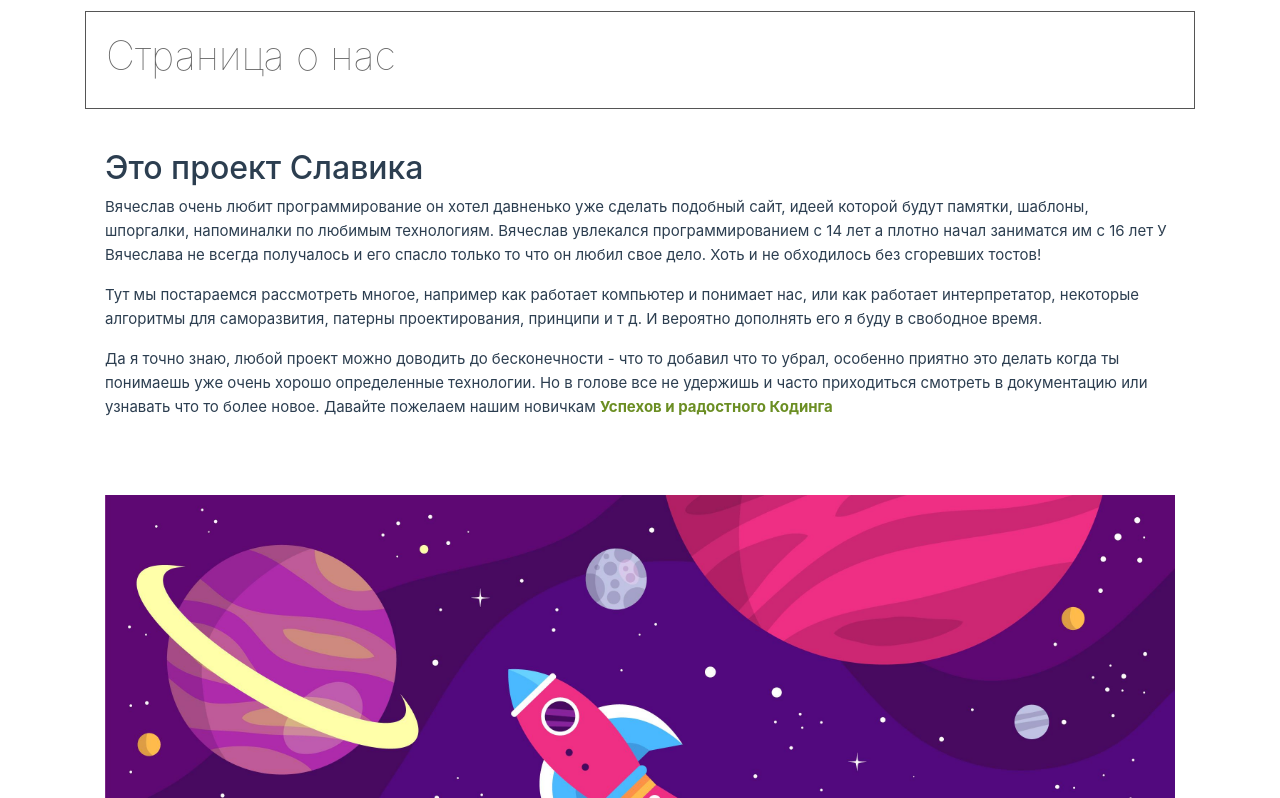
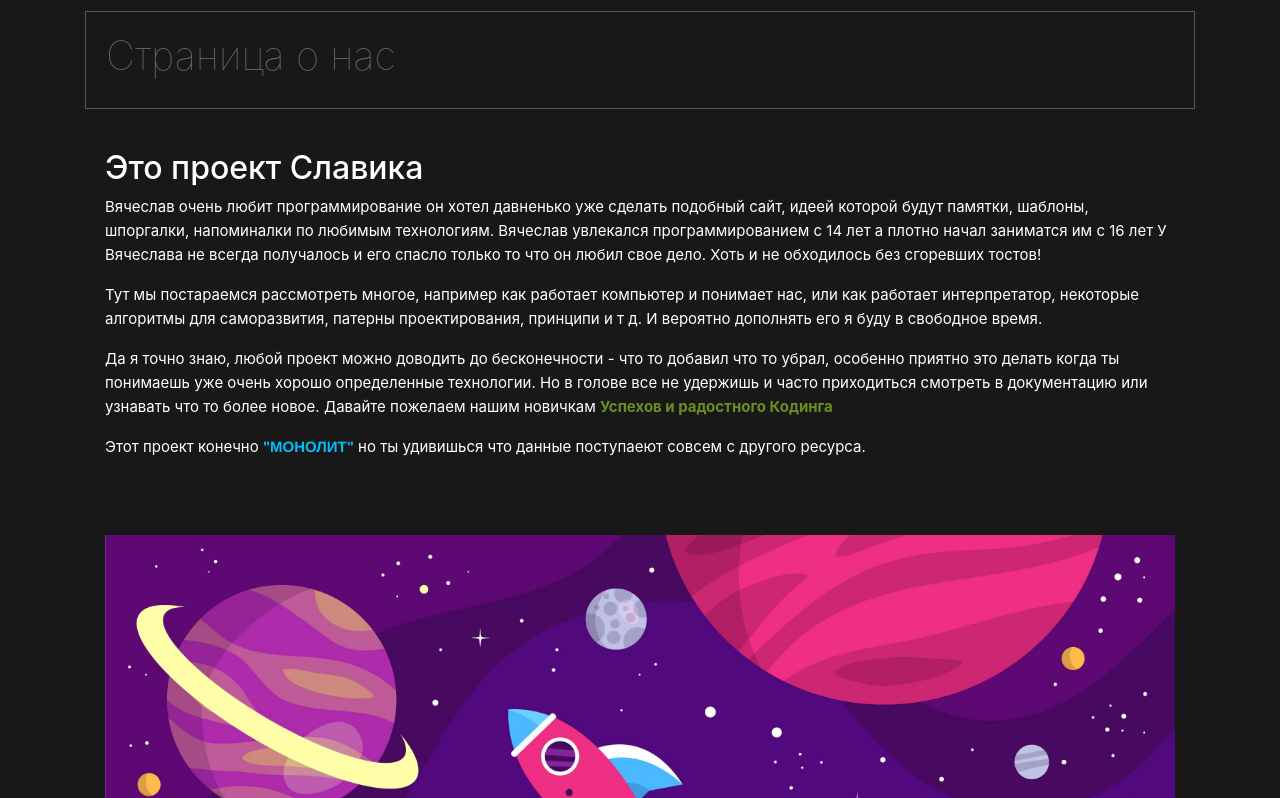
Before and after one commit to Viacheslav1998/quickduck, a Vue app in the folder public/vue-app/: page /about in a window 1280 px wide. Shown: the part 807-1605 px from the top of the page. Built offline with nearby package versions, Linux system fonts and the light colour scheme.

Commit message:
quickfix

```diff
--- a/public/vue-app/src/assets/base.css
+++ b/public/vue-app/src/assets/base.css
@@ -60,8 +60,8 @@
 
 body {
   min-height: 100vh;
-  color: var(--color-text);
-  background: var(--color-background);
+  color: var(--vt-c-white);
+  background: var(--vt-c-black);
   transition:
     color 0.5s,
     background-color 0.5s;
--- a/public/vue-app/src/views/AboutView.vue
+++ b/public/vue-app/src/views/AboutView.vue
@@ -20,6 +20,7 @@
       когда ты понимаешь уже очень хорошо определенные технологии. Но в голове все не удержишь и часто приходиться смотреть в документацию или узнавать что то более новое.
         Давайте пожелаем нашим новичкам <span style="color: olivedrab; font-weight: bold">Успехов и радостного Кодинга</span>
       </p>
+      <p>Этот проект конечно <span style="color: deepskyblue; font-weight: bold; font-family: helvetica;">"МОНОЛИТ"</span> но ты удивишься что данные поступаеют совсем с другого ресурса. </p>
     </div>
     <div class="about-img">
       <img src="/images/m4.jpg" class="img-fluid" alt="img">
```
